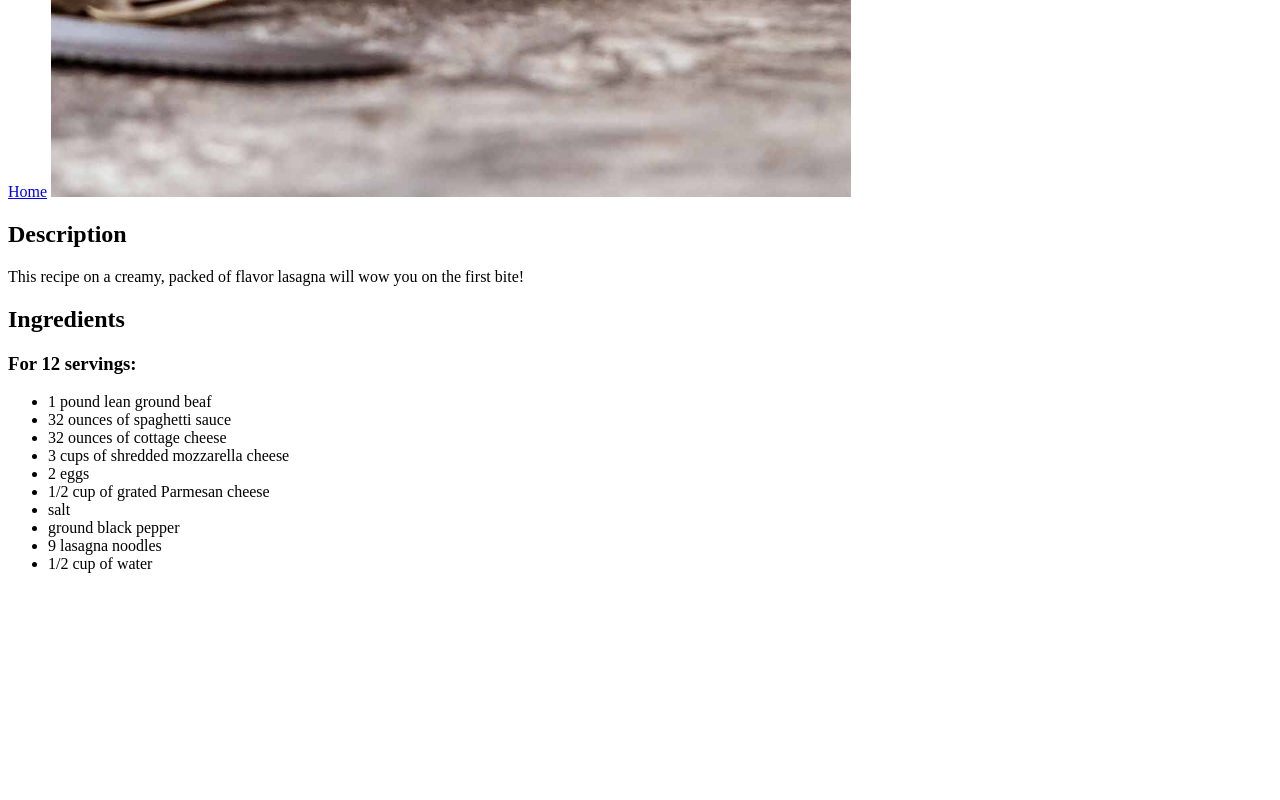
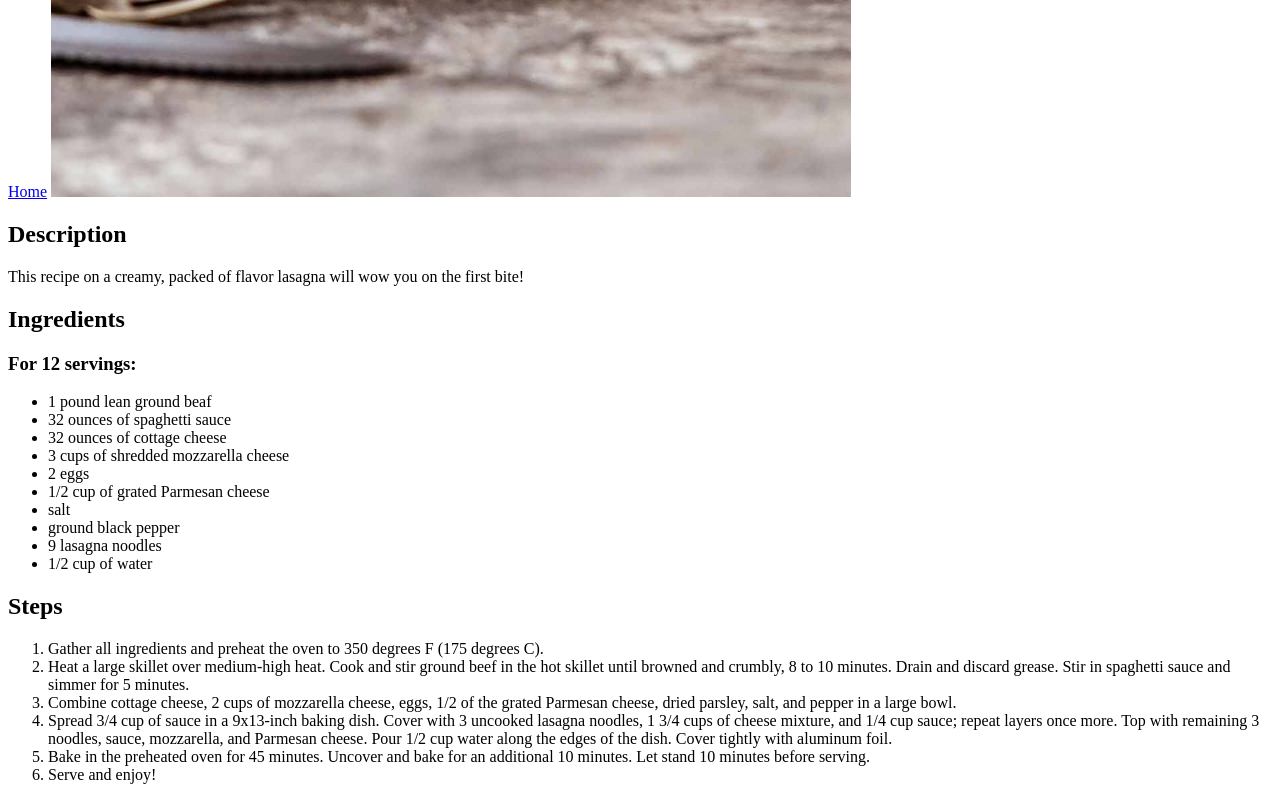
Before and after one commit to TheYuqi/odin-recipes, a plain HTML site: page lasagna.html in a window 1280 px wide. Shown: the part 883-1683 px from the top of the page. Before the commit the page ends 1472 px from the top, so only its background shows below. Drawn offline with Linux system fonts and the light colour scheme.

Commit message:
Finish HTML of lasagna page.
Added the steps for the recipe to finish off the page.

```diff
--- a/lasagna.html
+++ b/lasagna.html
@@ -28,5 +28,21 @@
         <li>9 lasagna noodles</li>
         <li>1/2 cup of water</li>
     </ul>
+
+    <h2>Steps</h2>
+
+    <ol>
+        <li>Gather all ingredients and preheat the oven to 350 degrees F (175 degrees C).</li>
+
+        <li>Heat a large skillet over medium-high heat. Cook and stir ground beef in the hot skillet until browned and crumbly, 8 to 10 minutes. Drain and discard grease. Stir in spaghetti sauce and simmer for 5 minutes.</li>
+
+        <li>Combine cottage cheese, 2 cups of mozzarella cheese, eggs, 1/2 of the grated Parmesan cheese, dried parsley, salt, and pepper in a large bowl.</li>
+
+        <li>Spread 3/4 cup of sauce in a 9x13-inch baking dish. Cover with 3 uncooked lasagna noodles, 1 3/4 cups of cheese mixture, and 1/4 cup sauce; repeat layers once more. Top with remaining 3 noodles, sauce, mozzarella, and Parmesan cheese. Pour 1/2 cup water along the edges of the dish. Cover tightly with aluminum foil.</li>
+
+        <li>Bake in the preheated oven for 45 minutes. Uncover and bake for an additional 10 minutes. Let stand 10 minutes before serving.</li>
+
+        <li>Serve and enjoy!</li>
+    </ol>
 </body>
 </html>
```
